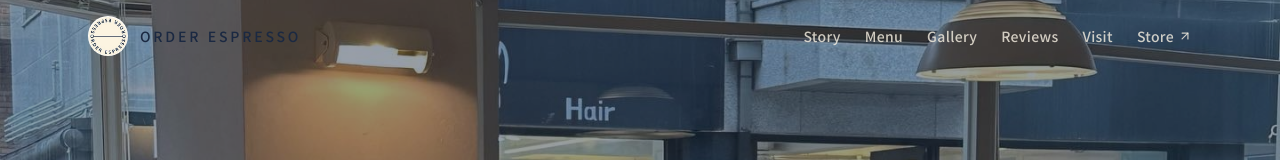
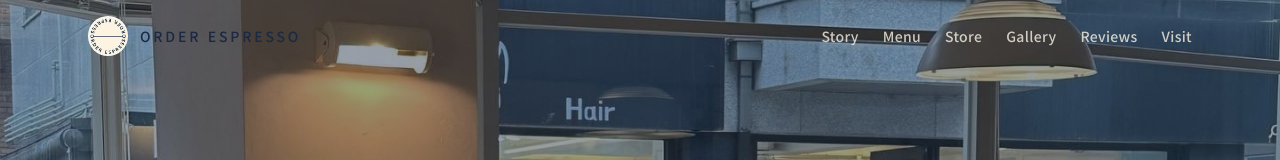
Before and after one commit to AndrewDongminYoo/order-espresso-website, a Next.js app: page / in a window 1280 px wide. Shown: the top 160 px of the page. Built offline with nearby package versions, Linux system fonts and the light colour scheme.

Commit message:
feat(site): add online store section with curated products

```diff
--- a/app/page.tsx
+++ b/app/page.tsx
@@ -2,6 +2,7 @@ import { SiteHeader } from '@/components/site-header';
 import { Hero } from '@/components/hero';
 import { Story } from '@/components/story';
 import { MenuSection } from '@/components/menu-section';
+import { StoreSection } from '@/components/store-section';
 import { Gallery } from '@/components/gallery';
 import { Reviews } from '@/components/reviews';
 import { Visit } from '@/components/visit';
@@ -15,6 +16,7 @@ export default function Home() {
         <Hero />
         <Story />
         <MenuSection />
+        <StoreSection />
         <Gallery />
         <Reviews />
         <Visit />
--- a/components/site-header.tsx
+++ b/components/site-header.tsx
@@ -1,20 +1,15 @@
 'use client';
 
-import { ArrowUpRight } from 'lucide-react';
 import Image from 'next/image';
 import { useEffect, useState } from 'react';
 
-const links: { href: string; label: string; external?: boolean }[] = [
+const links = [
   { href: '#story', label: 'Story' },
   { href: '#menu', label: 'Menu' },
+  { href: '#store', label: 'Store' },
   { href: '#gallery', label: 'Gallery' },
   { href: '#reviews', label: 'Reviews' },
   { href: '#visit', label: 'Visit' },
-  {
-    href: 'https://smartstore.naver.com/highorder',
-    label: 'Store',
-    external: true,
-  },
 ];
 
 export function SiteHeader() {
@@ -54,18 +49,13 @@ export function SiteHeader() {
             <a
               key={link.href}
               href={link.href}
-              target={link.external ? '_blank' : undefined}
-              rel={link.external ? 'noopener noreferrer' : undefined}
-              className={`inline-flex items-center gap-1 text-sm font-medium tracking-wide transition-colors ${
+              className={`text-sm font-medium tracking-wide transition-colors ${
                 scrolled
                   ? 'text-foreground/70 hover:text-accent'
                   : 'text-background/80 hover:text-background'
               }`}
             >
               {link.label}
-              {link.external ? (
-                <ArrowUpRight aria-hidden="true" className="h-3.5 w-3.5" />
-              ) : null}
             </a>
           ))}
         </nav>
--- /dev/null
+++ b/components/store-section.tsx
@@ -0,0 +1,87 @@
+import { ArrowUpRight } from 'lucide-react';
+
+const storeUrl = 'https://smartstore.naver.com/highorder';
+
+const products = [
+  {
+    name: '오더 마다가스카르 바닐라빈 에그타르트',
+    desc: '마다가스카르 바닐라빈으로 굽는 오더의 시그니처 에그타르트.',
+    price: '38,000원',
+    href: `${storeUrl}/products/11600781192`,
+  },
+  {
+    name: '콜드브루 더치커피 에티오피아 모모라 350ml',
+    desc: '에티오피아 모모라 스페셜티 원두로 내린 콜드브루 원액.',
+    price: '14,000원',
+    href: `${storeUrl}/products/10604764162`,
+  },
+  {
+    name: '오더그래놀라 프리미엄 선물세트',
+    desc: '오더그래놀라를 담은 프리미엄 선물세트.',
+    price: '40,000원',
+    href: `${storeUrl}/products/10940892447`,
+  },
+];
+
+export function StoreSection() {
+  return (
+    <section
+      id="store"
+      className="mx-auto max-w-6xl scroll-mt-28 px-6 py-24 md:py-32"
+    >
+      <div className="mx-auto max-w-2xl text-center">
+        <span className="text-xs font-medium uppercase tracking-[0.4em] text-accent">
+          Online Store
+        </span>
+        <h2 className="mt-5 text-balance font-serif text-3xl font-semibold leading-snug text-foreground sm:text-4xl">
+          집에서 만나는 오더에스프레소
+        </h2>
+        <p className="mt-4 text-pretty leading-relaxed text-muted-foreground">
+          매장에서 사랑받는 맛을 네이버 스마트스토어에서 그대로 보내드립니다.
+        </p>
+      </div>
+
+      <div className="mt-14 grid gap-6 md:grid-cols-3">
+        {products.map((product) => (
+          <a
+            key={product.href}
+            href={product.href}
+            target="_blank"
+            rel="noopener noreferrer"
+            className="group flex flex-col justify-between rounded-sm border border-border bg-card p-8 transition-colors hover:border-accent"
+          >
+            <div>
+              <h3 className="break-keep text-pretty font-serif text-xl leading-snug text-foreground">
+                {product.name}
+              </h3>
+              <p className="mt-3 text-pretty text-sm leading-relaxed text-muted-foreground">
+                {product.desc}
+              </p>
+            </div>
+            <div className="mt-8 flex items-baseline justify-between">
+              <span className="text-sm tabular-nums text-foreground">
+                {product.price}
+              </span>
+              <ArrowUpRight
+                aria-hidden="true"
+                className="h-4 w-4 text-accent transition-transform group-hover:-translate-y-0.5 group-hover:translate-x-0.5"
+              />
+            </div>
+          </a>
+        ))}
+      </div>
+
+      <div className="mt-12 text-center">
+        <a
+          href={storeUrl}
+          target="_blank"
+          rel="noopener noreferrer"
+          className="inline-flex items-center gap-2 rounded-full bg-foreground px-8 py-3 text-sm font-medium tracking-wide text-background transition-transform hover:-translate-y-0.5"
+        >
+          스마트스토어 방문하기
+          <ArrowUpRight aria-hidden="true" className="h-4 w-4" />
+        </a>
+      </div>
+    </section>
+  );
+}
```
Also changed, not shown: 2 other files (tests, documents, lock files or other folders).
